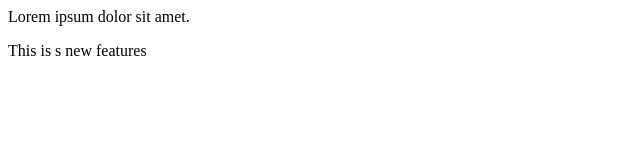
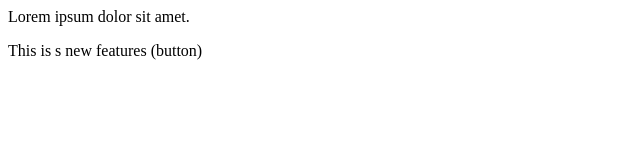
Before and after one commit to Linganagouda18/localrepo, a plain HTML site: page index.html in a window 1280 px wide. Shown: the full height of the page, 0-640 px from the left. Drawn offline with Linux system fonts and the light colour scheme.

```diff
--- a/index.html
+++ b/index.html
@@ -1,2 +1,2 @@
 <p>Lorem ipsum dolor sit amet.</p>
-<p>This is s new features</p>
+<p>This is s new features (button)</p>
```
